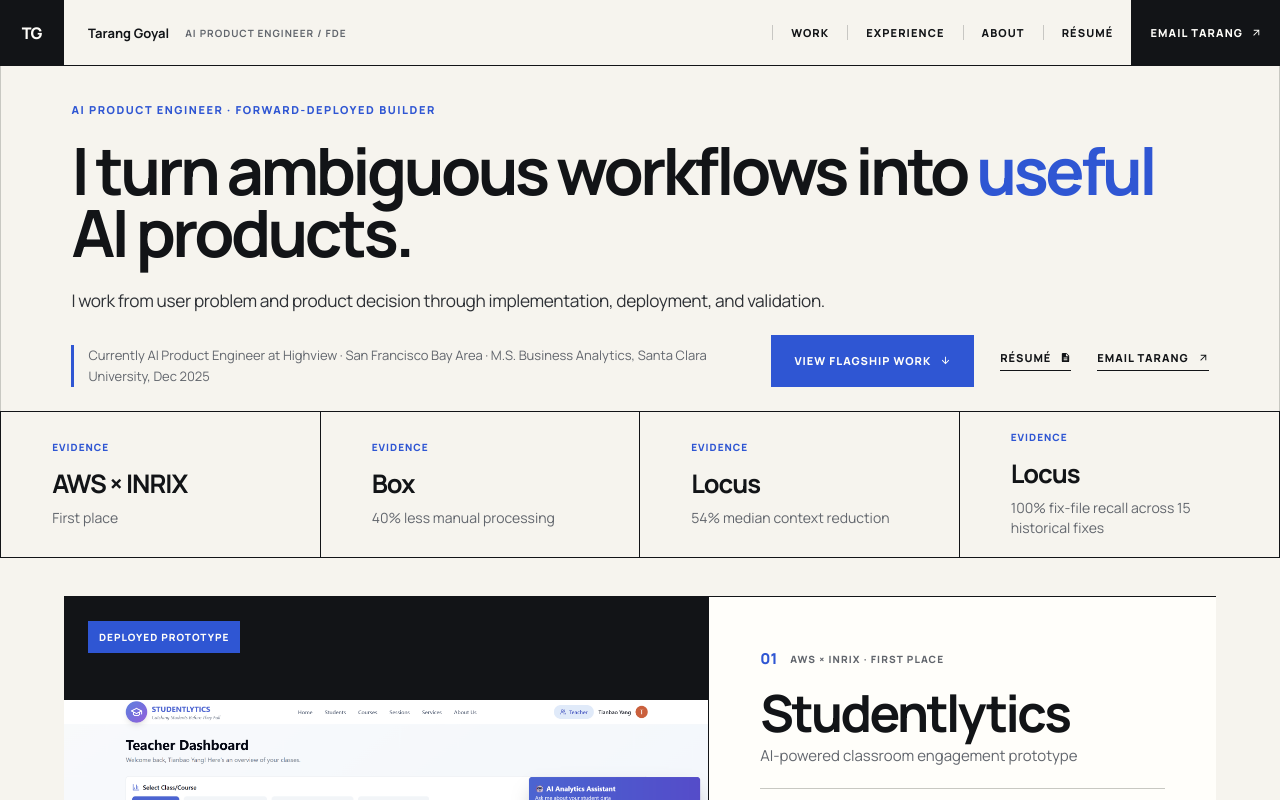
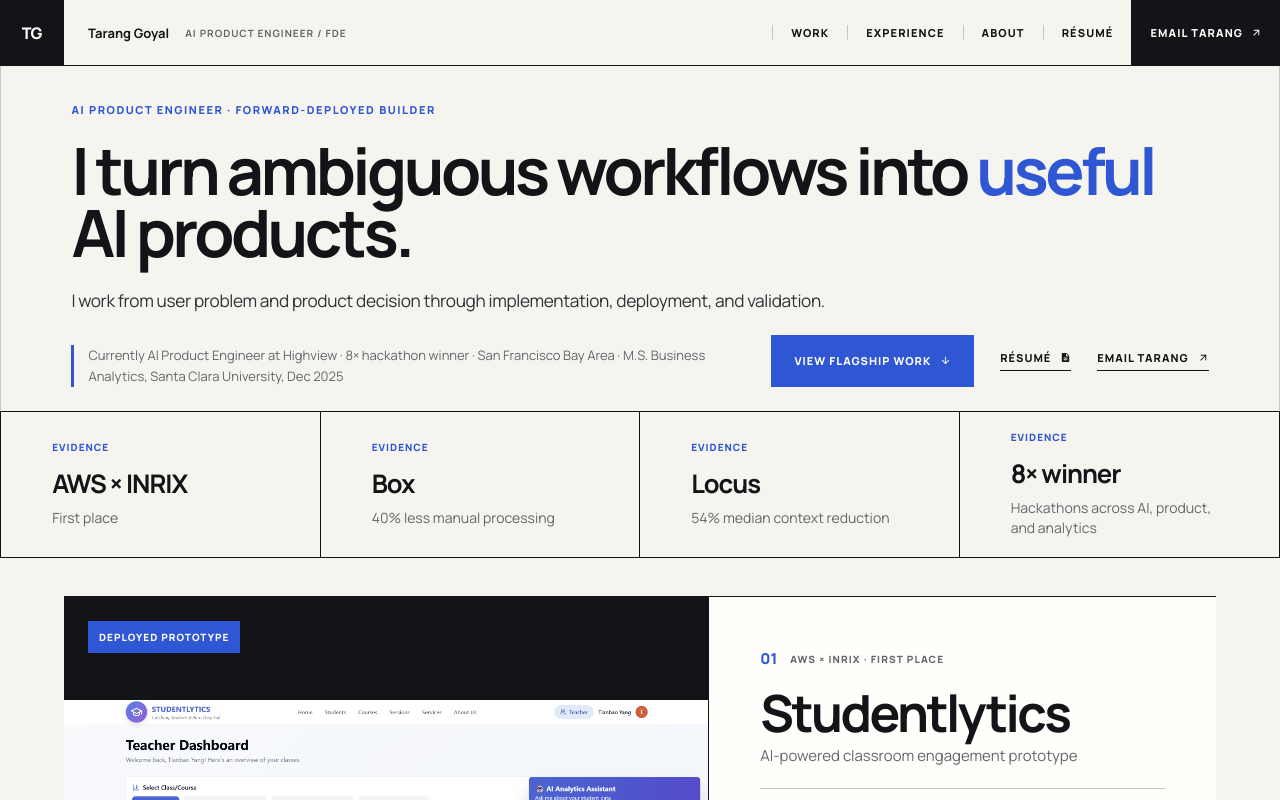
Before and after one commit to taranggoyal70/Tarang-Portfolio, a React (Vite) app: page / in a window 1280 px wide. Shown: the top 800 px of the page. Built offline with nearby package versions, Linux system fonts and the light colour scheme; the HTML template or start-up script is replaced by a standard one.

Commit message:
Update portfolio with eighth hackathon win and Tickmark

```diff
--- a/src/components/Landing.tsx
+++ b/src/components/Landing.tsx
@@ -34,8 +34,8 @@
               <span>face-match accuracy</span>
             </div>
             <div>
-              <strong>4</strong>
-              <span>award-winning builds</span>
+              <strong>8×</strong>
+              <span>hackathon winner</span>
             </div>
             <div>
               <strong>100K+</strong>
--- a/src/components/MainContainer.tsx
+++ b/src/components/MainContainer.tsx
@@ -135,7 +135,7 @@
         </p>
         <div className="hero-lower">
           <p className="hero-now">
-            Currently AI Product Engineer at Highview · San Francisco Bay
+            Currently AI Product Engineer at Highview · 8× hackathon winner · San Francisco Bay
             Area · M.S. Business Analytics, Santa Clara
             University, Dec 2025
           </p>
@@ -181,15 +181,11 @@
         <strong>Locus</strong>
         <p>54% median context reduction</p>
       </a>
-      <a
-        href="https://github.com/taranggoyal70/locus/tree/main/benchmarks"
-        target="_blank"
-        rel="noreferrer"
-      >
+      <div>
         <span>Evidence</span>
-        <strong>Locus</strong>
-        <p>100% fix-file recall across 15 historical fixes</p>
-      </a>
+        <strong>8× winner</strong>
+        <p>Hackathons across AI, product, and analytics</p>
+      </div>
     </section>
 
     <section className="section work-section" id="work">
--- a/src/data/portfolioData.ts
+++ b/src/data/portfolioData.ts
@@ -424,6 +424,16 @@
 
 export const archiveProjects = [
   {
+    title: "Tickmark",
+    category: "AI finance agent",
+    year: "2026",
+    role: "Solo product & engineering",
+    status: "Track 2 AI Grant winner",
+    contribution:
+      "Built a month-end close agent that reconciles accounts, codes invoices, and turns human corrections into reusable rules.",
+    link: "https://github.com/taranggoyal70/tickmark",
+  },
+  {
     title: "Chronos-2",
     category: "Research",
     year: "2026",
```
Also changed, not shown: 2 other files (tests, documents, lock files or other folders).
